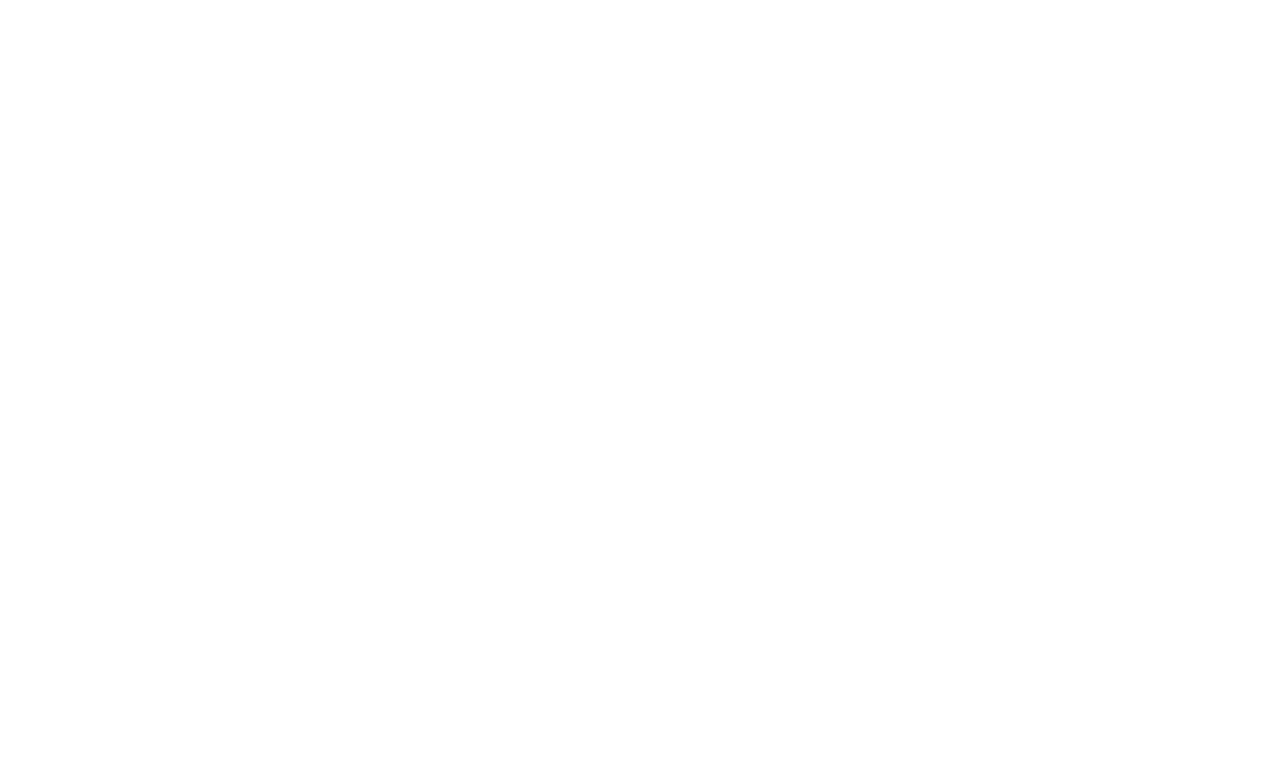
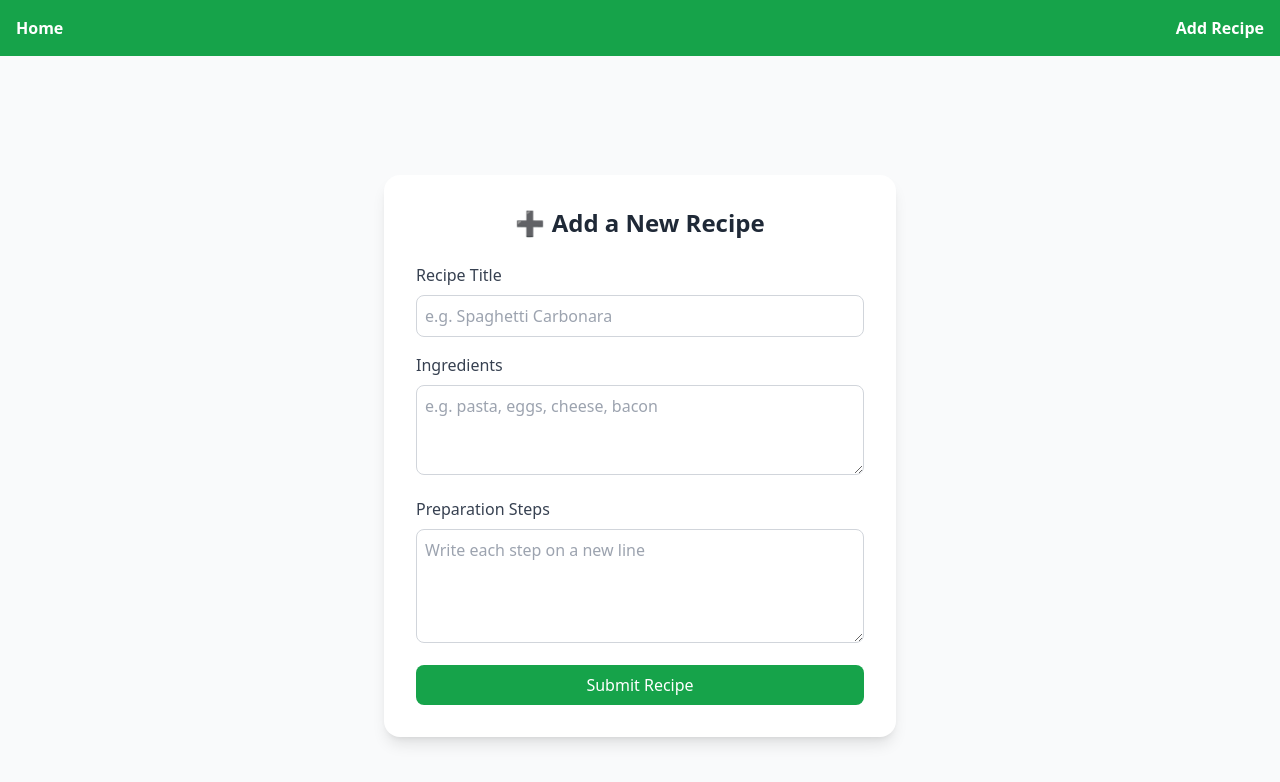
Before and after one commit to jesse-aj/alx-fe-reactjs, a React app in the folder recipe-sharing-platform/: page /add in a window 1280 px wide. Before the commit this address had no page. Shown: the top 782 px of the page. Built offline with nearby package versions, Linux system fonts and the light colour scheme; the HTML template or start-up script is replaced by a standard one.

Commit message:
added a form and added a form validtation + tailwindcss

```diff
--- a/recipe-sharing-platform/src/App.jsx
+++ b/recipe-sharing-platform/src/App.jsx
@@ -1,19 +1,23 @@
-import "./App.css"
-import HomePage from './components/HomePage'
-import { BrowserRouter as Router, Route, Routes } from "react-router-dom";
-import RecipeDetail from "./components/RecipeDetail" ;
+import { BrowserRouter as Router, Routes, Route, Link } from "react-router-dom";
+import HomePage from "./components/HomePage";
+import RecipeDetail from "./components/RecipeDetail";
+import AddRecipeForm from "./components/AddRecipeForm";
 
 function App() {
+  return (
+    <Router>
+      <nav className="bg-green-600 text-white p-4 flex justify-between">
+        <Link to="/" className="font-semibold hover:underline">Home</Link>
+        <Link to="/add" className="font-semibold hover:underline">Add Recipe</Link>
+      </nav>
 
+      <Routes>
+        <Route path="/" element={<HomePage />} />
+        <Route path="/recipe/:id" element={<RecipeDetail />} />
+        <Route path="/add" element={<AddRecipeForm />} />
+      </Routes>
+    </Router>
+  );
+}
 
-  return (
- <Router>
-  <Routes>
-    <Route path = "/" element ={<HomePage />} />
-     <Route path = "/recipe/:id" element ={<RecipeDetail />} />
-  </Routes>
-
- </Router>
-);
-}
-export default App
+export default App;
--- /dev/null
+++ b/recipe-sharing-platform/src/components/AddRecipeForm.jsx
@@ -0,0 +1,118 @@
+import { useState } from "react";
+
+function AddRecipeForm() {
+  // This Define state for the form fields
+  const [title, setTitle] = useState("");
+  const [ingredients, setIngredients] = useState("");
+  const [steps, setSteps] = useState("");
+
+  //  The State to show errors or success
+  const [error, setError] = useState("");
+  const [success, setSuccess] = useState("");
+
+  // This now Handle form submission
+  const handleSubmit = (e) => {
+    e.preventDefault(); // stop page reload
+
+    // Just a Simple validation
+    if (!title || !ingredients || !steps) {
+      setError("Please fill in all fields!");
+      setSuccess("");
+      return;
+    }
+
+    const ingredientList = ingredients.split(",").map((item) => item.trim());
+    if (ingredientList.length < 2) {
+      setError("Please add at least two ingredients (comma-separated).");
+      setSuccess("");
+      return;
+    }
+
+    //  This Create the recipe object
+    const newRecipe = {
+      title,
+      ingredients: ingredientList,
+      instructions: steps.split("\n"), // split by new lines
+    };
+
+    console.log("✅ Recipe added:", newRecipe);
+
+    // Success message
+    setSuccess("Recipe added successfully!");
+    setError("");
+
+    // Clear fields
+    setTitle("");
+    setIngredients("");
+    setSteps("");
+  };
+
+  return (
+    <div className="flex justify-center items-center min-h-screen bg-gray-50 p-6">
+      <form
+        onSubmit={handleSubmit}
+        className="bg-white p-8 rounded-2xl shadow-lg w-full max-w-lg"
+      >
+        <h1 className="text-2xl font-bold text-gray-800 mb-6 text-center">
+          ➕ Add a New Recipe
+        </h1>
+
+        {/* Title Field */}
+        <div className="mb-4">
+          <label className="block text-gray-700 font-medium mb-2">
+            Recipe Title
+          </label>
+          <input
+            type="text"
+            className="w-full border border-gray-300 rounded-lg p-2 focus:ring-2 focus:ring-blue-500 outline-none"
+            placeholder="e.g. Spaghetti Carbonara"
+            value={title}
+            onChange={(e) => setTitle(e.target.value)}
+          />
+        </div>
+
+        {/* Ingredients Field */}
+        <div className="mb-4">
+          <label className="block text-gray-700 font-medium mb-2">
+            Ingredients
+          </label>
+          <textarea
+            className="w-full border border-gray-300 rounded-lg p-2 focus:ring-2 focus:ring-blue-500 outline-none"
+            rows="3"
+            placeholder="e.g. pasta, eggs, cheese, bacon"
+            value={ingredients}
+            onChange={(e) => setIngredients(e.target.value)}
+          ></textarea>
+        </div>
+
+        {/* Steps Field */}
+        <div className="mb-4">
+          <label className="block text-gray-700 font-medium mb-2">
+            Preparation Steps
+          </label>
+          <textarea
+            className="w-full border border-gray-300 rounded-lg p-2 focus:ring-2 focus:ring-blue-500 outline-none"
+            rows="4"
+            placeholder="Write each step on a new line"
+            value={steps}
+            onChange={(e) => setSteps(e.target.value)}
+          ></textarea>
+        </div>
+
+        {/* Error  and  Success Messages */}
+        {error && <p className="text-red-600 mb-4">{error}</p>}
+        {success && <p className="text-green-600 mb-4">{success}</p>}
+
+        {/* Submit Button */}
+        <button
+          type="submit"
+          className="w-full bg-green-600 text-white py-2 rounded-lg font-medium hover:bg-green-700 transition"
+        >
+          Submit Recipe
+        </button>
+      </form>
+    </div>
+  );
+}
+
+export default AddRecipeForm;
--- a/recipe-sharing-platform/src/data.json
+++ b/recipe-sharing-platform/src/data.json
@@ -36,43 +36,5 @@
       "Simmer tomato puree with cream.",
       "Add chicken and cook for 10 minutes."
     ]
-  },
-  {
-    "id": 2,
-    "title": "Chicken Tikka Masala",
-    "summary": "Chunks of grilled chicken (tikka) cooked in a smooth buttery & creamy tomato based gravy.",
-    "image": "https://via.placeholder.com/150",
-    "ingredients": [
-      "500g boneless chicken",
-      "1 cup yogurt",
-      "2 tbsp tikka masala spice",
-      "1 cup tomato puree",
-      "1/2 cup cream"
-    ],
-    "instructions": [
-      "Marinate the chicken in yogurt and spices.",
-      "Grill the chicken until cooked through.",
-      "Simmer tomato puree with cream.",
-      "Add chicken and cook for 10 minutes."
-    ]
-  },
-  {
-    "id": 2,
-    "title": "Chicken Tikka Masala",
-    "summary": "Chunks of grilled chicken (tikka) cooked in a smooth buttery & creamy tomato based gravy.",
-    "image": "https://via.placeholder.com/150",
-    "ingredients": [
-      "500g boneless chicken",
-      "1 cup yogurt",
-      "2 tbsp tikka masala spice",
-      "1 cup tomato puree",
-      "1/2 cup cream"
-    ],
-    "instructions": [
-      "Marinate the chicken in yogurt and spices.",
-      "Grill the chicken until cooked through.",
-      "Simmer tomato puree with cream.",
-      "Add chicken and cook for 10 minutes."
-    ]
-  }
-]
+    }
+  ]
```
